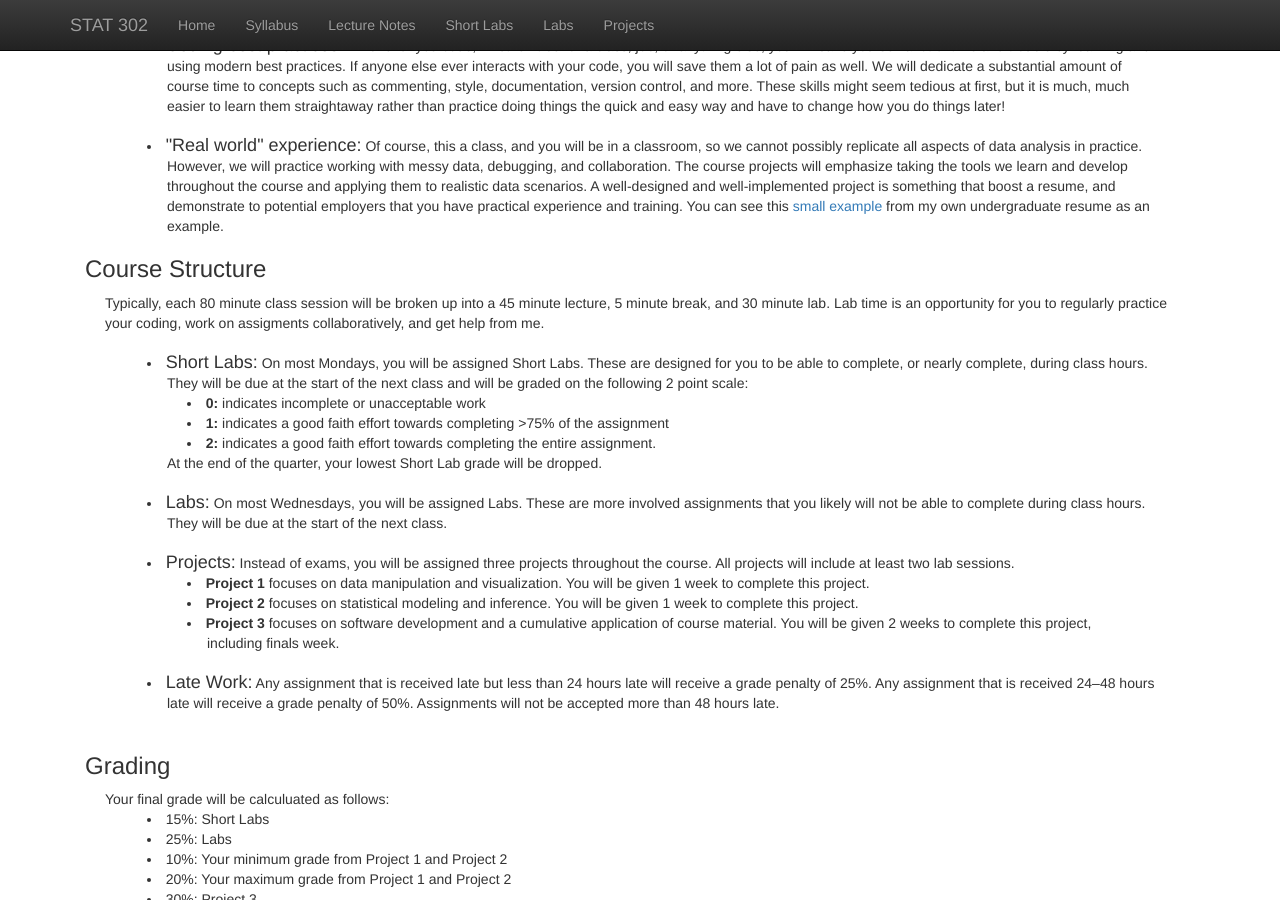
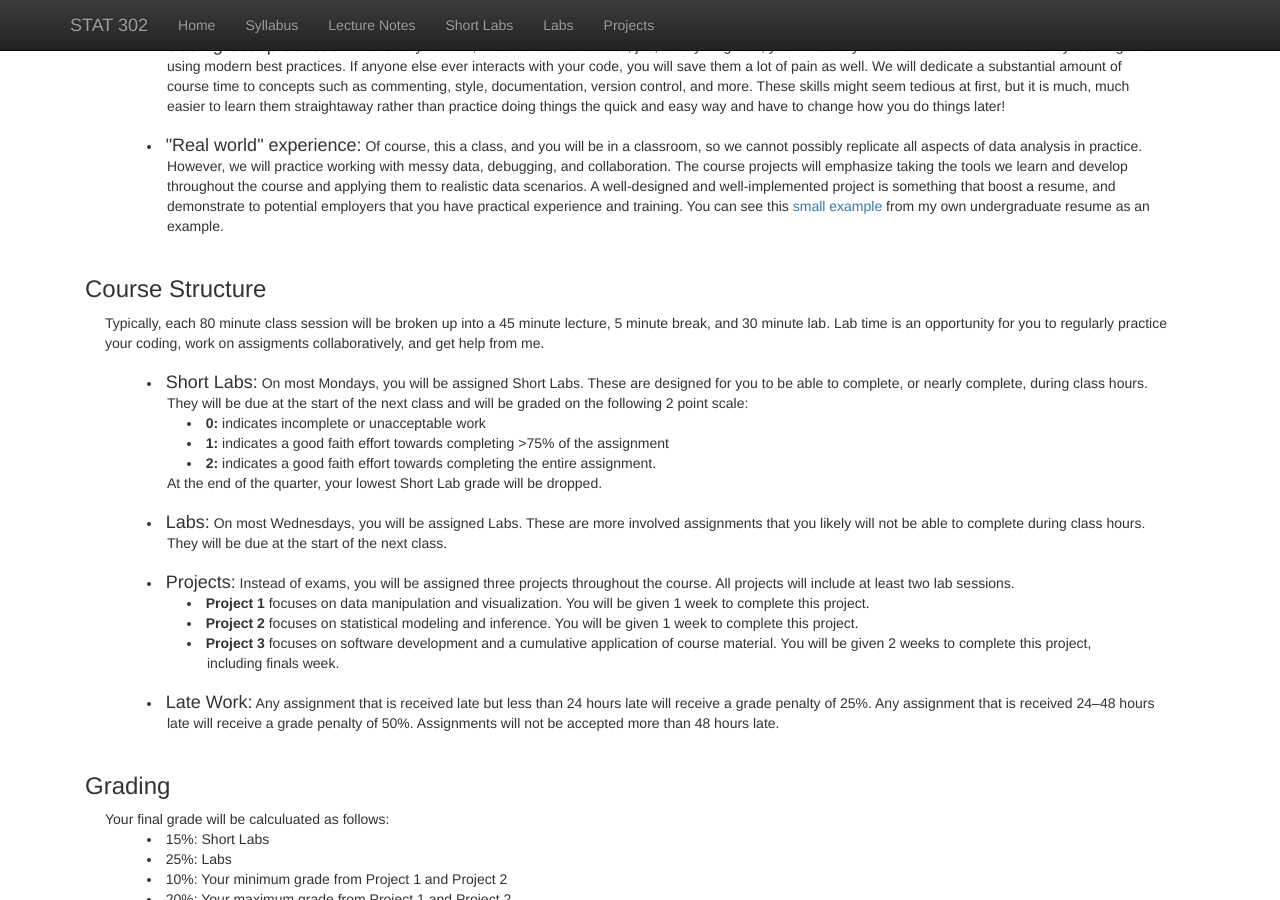
Before and after one commit to bryandmartin/STAT302, a Jekyll site: the page built from syllabus.html, in a window 1280 px wide and 900 px high, scrolled down 656 px. Built offline with Jekyll 4.4.1, drawn with Linux system fonts in a browser that asks for light colours; nearby versions of some CDN libraries; library files that are not in the unit come from our copies.

Commit message:
Update syllabus.html

```diff
--- a/syllabus.html
+++ b/syllabus.html
@@ -23,7 +23,7 @@
   <p class="content" style="padding:0px;margin:0px 20px 0px;">
   <i>Note: When emailing either the instructor or grader,
     please include "[STAT 302]" at the beginning of the email header! <br/>
-    It will help us respond to you faster.</i>
+    It will help us respond to you faster.</i> </br>
   </p>
 
 <h3> Overview and Course Philosophy </h3>
@@ -67,7 +67,7 @@
     A well-designed and well-implemented project is something that boost a resume,
     and demonstrate to potential employers that you have practical experience and training.
     You can see this <a class="active" href="images/projectresume.png">small example</a> from my own undergraduate resume as an example.
-  </li>
+  </li></br>
 </p>
 
 <h3> Course Structure </h3>
@@ -129,7 +129,7 @@
  <p class="content" style="padding:0px;margin:0px 20px 0px;">
    The final grades will be curved, <i>but only to help you!</i>
   Consistent and excellent work will <i>always</i> be rewarded with an excellent grade,
-  regardless of the performance of the rest of the class.
+   regardless of the performance of the rest of the class. </br>
 </p>
 
 
@@ -137,7 +137,7 @@
 <p class="content" style="padding:0px;margin:0px 20px 0px;">
 <b><i>I am absolutely committed to fostering a safe, inclusive classroom environment in which all students have
   an equal opportunity to learn and succeed.</b></i> </p>
-</br></br>
+</br>
   <li style="padding:0px;margin:0px 40px 0px; text-indent: -1.45em; padding-left: 3em;">
     <h4 style="display: inline;">Names & Pronouns:</h4>
     Everyone deserves to be addressed respectfully and correctly.
```
